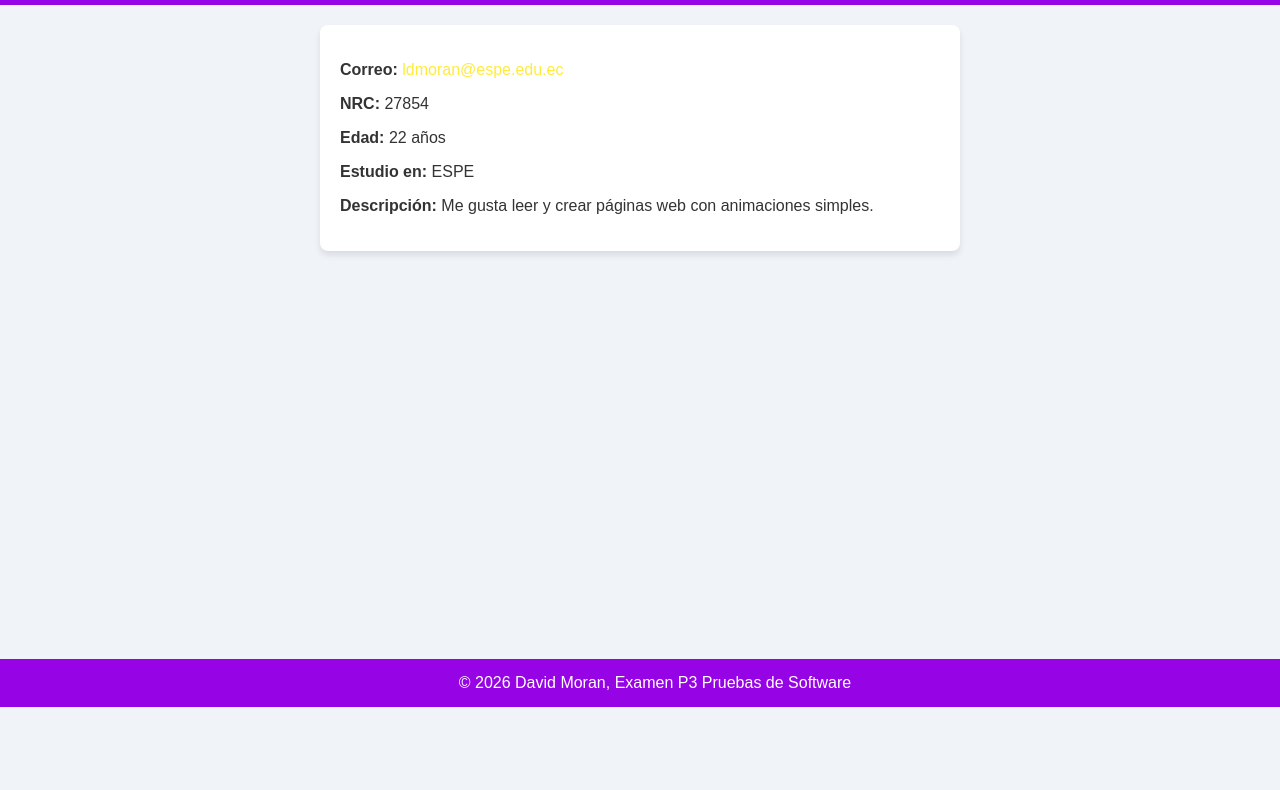
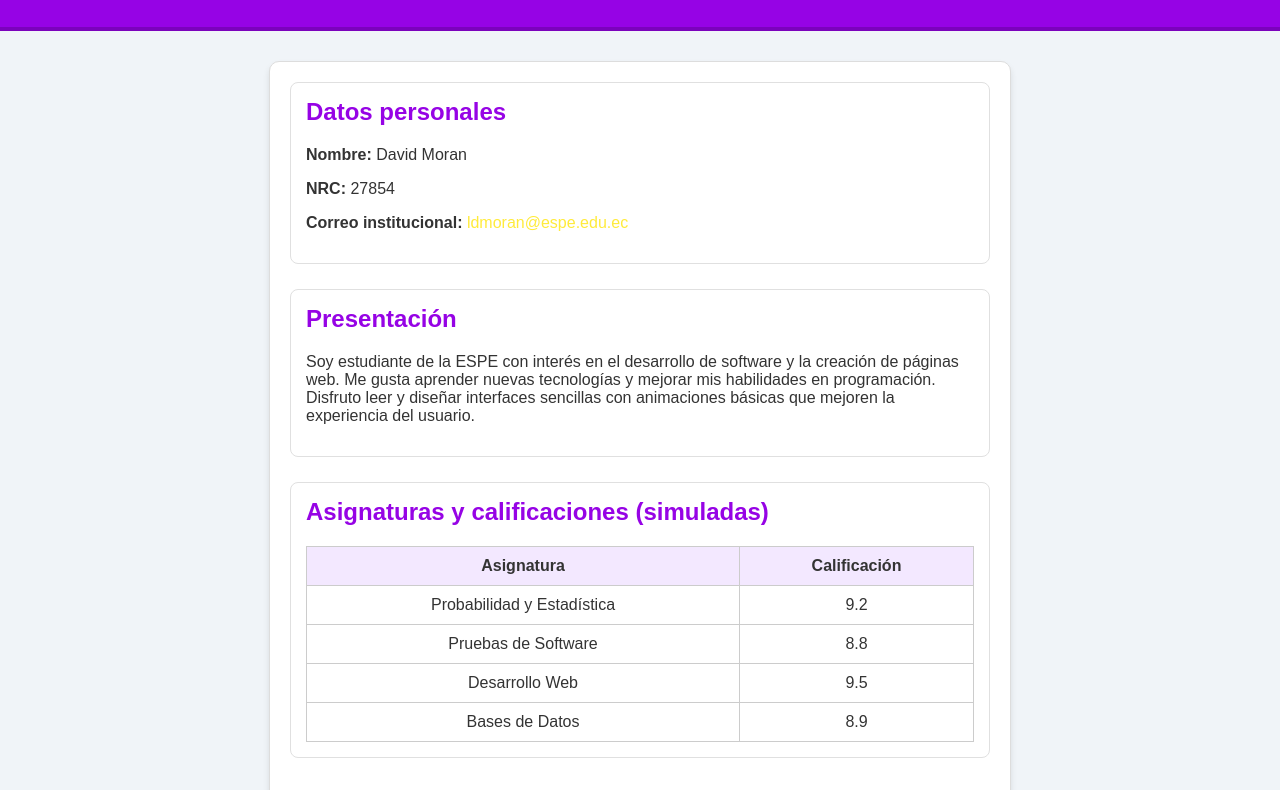
Before and after one commit to Davidmoran9/MoranDavid-ExamenP3_PruebasSoftware, a website: page public/index.html in a window 1280 px wide. Shown: the part 93-883 px from the top of the page. Before the commit the page ends 800 px from the top, so only its background shows below. Drawn offline with Linux system fonts and the light colour scheme.

Commit message:
Pruebas Unitarias

```diff
--- a/public/index.html
+++ b/public/index.html
@@ -3,13 +3,14 @@
 <head>
   <meta charset="UTF-8">
   <meta name="viewport" content="width=device-width, initial-scale=1.0">
-  <title>Presentación de David Moran</title>
+  <title>Perfil — Notas & Estadística</title>
+
   <style>
     body {
       font-family: Arial, sans-serif;
       margin: 0;
       padding: 0;
-      background: #f0f4f8;
+      background-color: #f0f4f8;
       color: #333;
     }
 
@@ -18,20 +19,44 @@
       color: white;
       padding: 20px;
       text-align: center;
+      border-bottom: 4px solid #7b02bc;
     }
 
     main {
+      max-width: 700px;
+      margin: 30px auto;
       padding: 20px;
-      max-width: 600px;
-      margin: 20px auto;
-      background: white;
-      border-radius: 8px;
+      background-color: white;
+      border-radius: 10px;
+      border: 1px solid #ddd;
       box-shadow: 0 4px 6px rgba(0,0,0,0.1);
     }
 
-    h1 {
+    section {
+      margin-bottom: 25px;
+      padding: 15px;
+      border: 1px solid #e0e0e0;
+      border-radius: 8px;
+    }
+
+    h2 {
+      color: #9603e5;
       margin-top: 0;
-      color: #ffffff;
+    }
+
+    table {
+      width: 100%;
+      border-collapse: collapse;
+    }
+
+    th, td {
+      padding: 10px;
+      text-align: center;
+      border: 1px solid #ccc;
+    }
+
+    th {
+      background-color: #f3e8ff;
     }
 
     footer {
@@ -39,9 +64,7 @@
       color: white;
       text-align: center;
       padding: 15px;
-      position: fixed;
-      bottom: 0;
-      width: 100%;
+      margin-top: 40px;
     }
 
     a {
@@ -54,22 +77,62 @@
     }
   </style>
 </head>
+
 <body>
 
   <header>
-    <h1>David Moran</h1>
+    <h1>Perfil Académico</h1>
   </header>
 
   <main>
-    <p><strong>Correo:</strong> <a href="mailto:ldmoran@espe.edu.ec">ldmoran@espe.edu.ec</a></p>
-    <p><strong>NRC:</strong> 27854</p>
-    <p><strong>Edad:</strong> 22 años</p>
-    <p><strong>Estudio en:</strong> ESPE</p>
-    <p><strong>Descripción:</strong> Me gusta leer y crear páginas web con animaciones simples.</p>
+
+    <section>
+      <h2>Datos personales</h2>
+      <p><strong>Nombre:</strong> David Moran</p>
+      <p><strong>NRC:</strong> 27854</p>
+      <p><strong>Correo institucional:</strong> <a href="mailto:ldmoran@espe.edu.ec">ldmoran@espe.edu.ec</a></p>
+    </section>
+
+    <section>
+      <h2>Presentación</h2>
+      <p>
+        Soy estudiante de la ESPE con interés en el desarrollo de software y la creación
+        de páginas web. Me gusta aprender nuevas tecnologías y mejorar mis habilidades
+        en programación. Disfruto leer y diseñar interfaces sencillas con animaciones
+        básicas que mejoren la experiencia del usuario.
+      </p>
+    </section>
+
+    <section>
+      <h2>Asignaturas y calificaciones (simuladas)</h2>
+      <table>
+        <tr>
+          <th>Asignatura</th>
+          <th>Calificación</th>
+        </tr>
+        <tr>
+          <td>Probabilidad y Estadística</td>
+          <td>9.2</td>
+        </tr>
+        <tr>
+          <td>Pruebas de Software</td>
+          <td>8.8</td>
+        </tr>
+        <tr>
+          <td>Desarrollo Web</td>
+          <td>9.5</td>
+        </tr>
+        <tr>
+          <td>Bases de Datos</td>
+          <td>8.9</td>
+        </tr>
+      </table>
+    </section>
+
   </main>
 
   <footer>
-    &copy; 2026 David Moran, Examen P3 Pruebas de Software
+    © 2026 David Moran — Notas & Estadística
   </footer>
 
 </body>
```
Also changed, not shown: src/utils-Moran/grades.test.js (+17 -6 lines).
